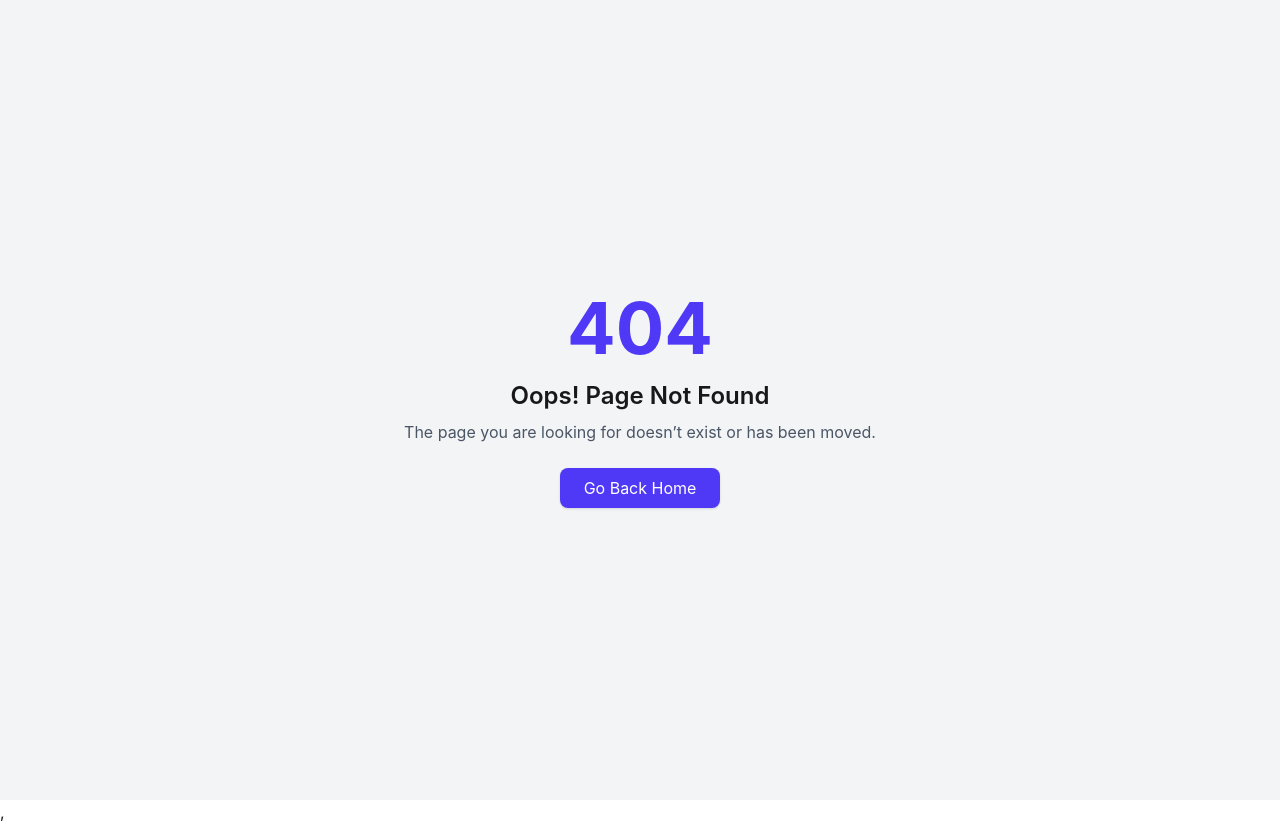
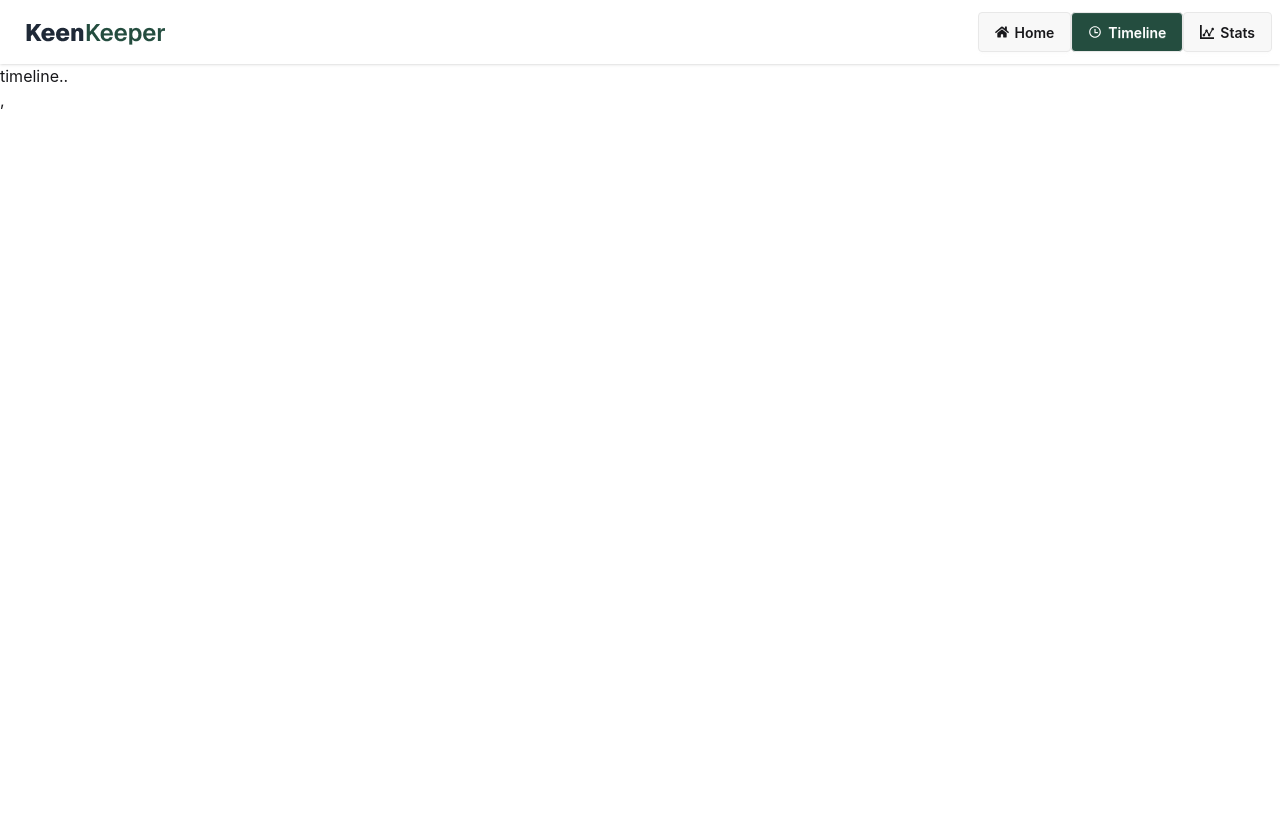
Before and after one commit to zisanahmed97/assignment7-ph-zisanahmed, a React (Vite) app: page /timeline in a window 1280 px wide. Before the commit this address had no page. After the commit the page ends 800 px from the top, so only its background shows below. Built offline with nearby package versions, Linux system fonts and the light colour scheme.

Commit message:
added button active issues

```diff
--- a/src/Components/Navbar/Navbar.jsx
+++ b/src/Components/Navbar/Navbar.jsx
@@ -2,9 +2,15 @@ import React from 'react';
 import { FaHome } from 'react-icons/fa';
 import { ImStatsDots } from 'react-icons/im';
 import { RiTimeLine } from 'react-icons/ri';
+import { NavLink } from 'react-router';
+
+
+
 
 
 const Navbar = () => {
+
+
     return (
         <div>
           <div className="navbar bg-base-100 shadow-sm ">
@@ -13,11 +19,35 @@ const Navbar = () => {
     <a className="btn btn-ghost text-xl"><img src="../../../assets/logo.png" alt="" /></a>
   </div>
 
-  <div className="navbar-end">
-    <a className="btn"> <FaHome />Home</a>
-    <a className="btn"><RiTimeLine />Timeline</a>
-    <a className="btn"><ImStatsDots />Stats</a>
-  </div>
+
+
+<div className="navbar-end">
+
+  <NavLink
+    to="/"
+    className={({ isActive }) => isActive ? "btn bg-[#244D3F] text-white" : "btn"}
+  >
+    <FaHome /> Home
+  </NavLink>
+
+  <NavLink
+    to="/timeline"
+    className={({ isActive }) => isActive ? "btn bg-[#244D3F] text-white" : "btn"}
+  >
+    <RiTimeLine /> Timeline
+  </NavLink>
+
+  <NavLink
+    to="/stats"
+    className={({ isActive }) => isActive ? "btn bg-[#244D3F] text-white" : "btn"}
+  >
+    <ImStatsDots /> Stats
+  </NavLink>
+
+</div>
+
+
+
 </div>
         </div>
     );
--- /dev/null
+++ b/src/Components/Stats/Stats.jsx
@@ -0,0 +1,11 @@
+import React from 'react';
+
+const Stats = () => {
+    return (
+        <div>
+            <h2>stats...</h2>
+        </div>
+    );
+};
+
+export default Stats;
--- /dev/null
+++ b/src/Components/Timeline/Timeline.jsx
@@ -0,0 +1,11 @@
+import React from 'react';
+
+const Timeline = () => {
+    return (
+        <div>
+            <h2>timeline..</h2>
+        </div>
+    );
+};
+
+export default Timeline;
```
Also changed, not shown: src/main.jsx (+10 -0 lines).
